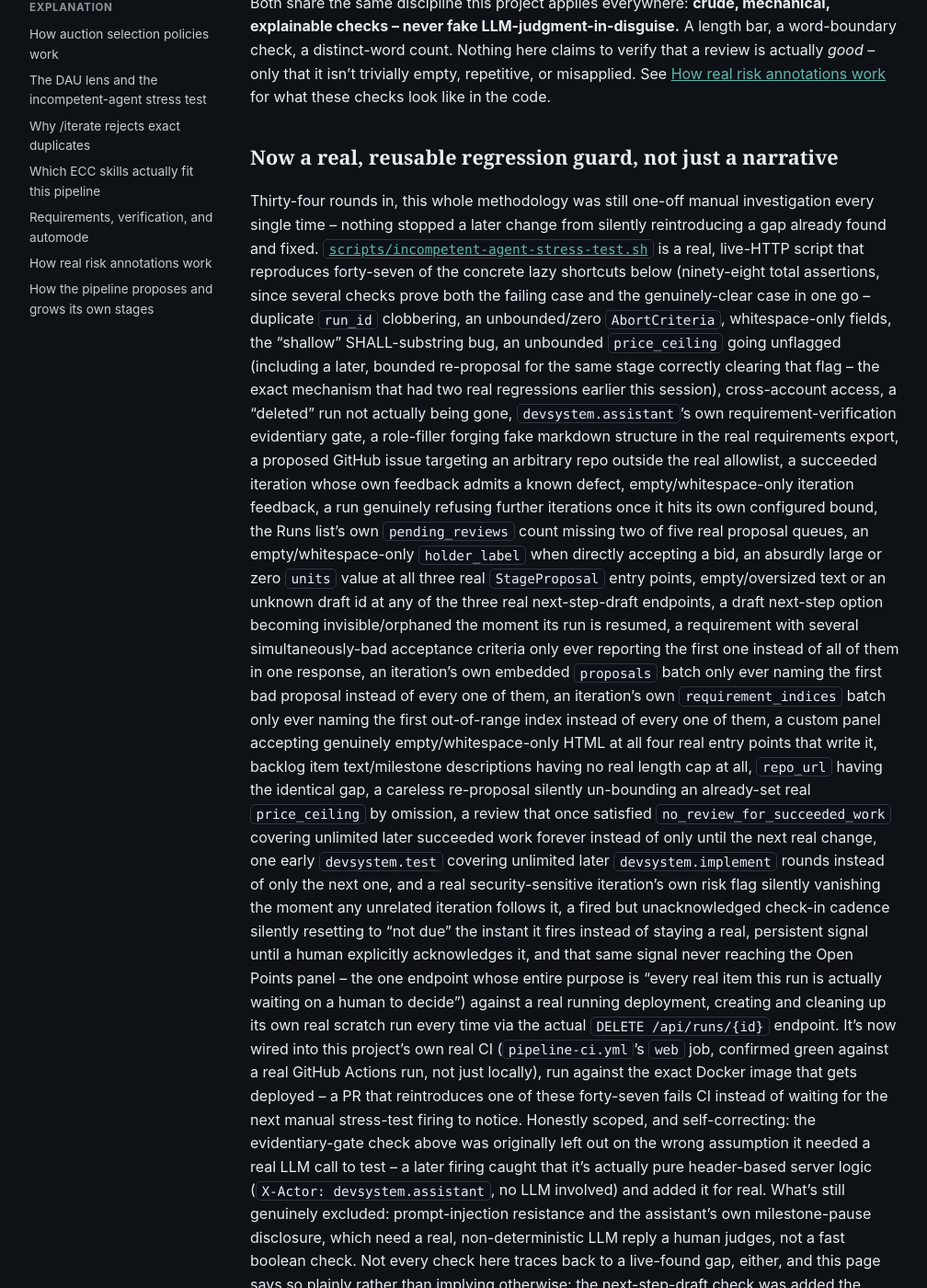
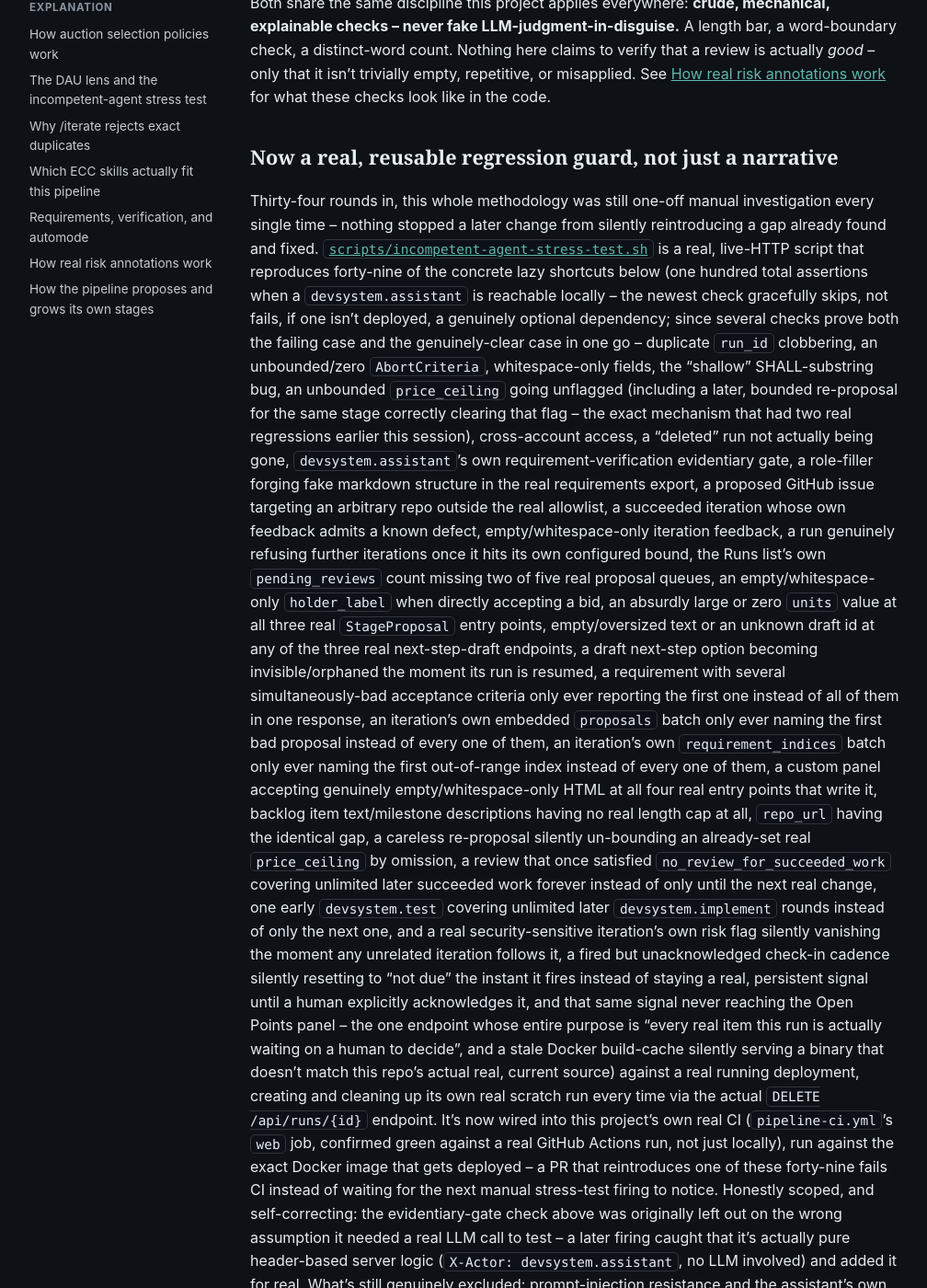
Before and after one commit to scimbe/CADS-devsystem-docs, a Jekyll site: the page built from _explanation/dau-lens-and-stress-testing.md, in a window 1280 px wide and 1400 px high, scrolled down 843 px. Shown: the whole window at 92% size, without its empty margins (82-1090 px from the left). Built offline with Jekyll 4.4.1, drawn with Linux system fonts in a browser that asks for light colours; some of the changed text lies outside the part shown.

Commit message:
explanation: refresh stress-harness counts (47->49 checks, 98->100 assertions) + close the cache-incident thread
Documents the general git-SHA deploy verification for both devsystem-web
and devsystem_assistant (checks [48]/[49]), and the check [1] mutation
test reaching this harness's oldest, most foundational gate.

```diff
--- a/_explanation/dau-lens-and-stress-testing.md
+++ b/_explanation/dau-lens-and-stress-testing.md
@@ -43,8 +43,10 @@ for what these checks look like in the code.
 Thirty-four rounds in, this whole methodology was still one-off manual investigation every single
 time -- nothing stopped a later change from silently reintroducing a gap already found and fixed.
 [`scripts/incompetent-agent-stress-test.sh`](https://github.com/scimbe/CADS-devsystem/blob/main/scripts/incompetent-agent-stress-test.sh)
-is a real, live-HTTP script that reproduces forty-seven of the concrete lazy shortcuts below
-(ninety-eight total assertions, since several checks prove both the failing case and the genuinely-clear
+is a real, live-HTTP script that reproduces forty-nine of the concrete lazy shortcuts below
+(one hundred total assertions when a `devsystem.assistant` is reachable locally -- the newest check
+gracefully skips, not fails, if one isn't deployed, a genuinely optional dependency; since several
+checks prove both the failing case and the genuinely-clear
 case in one go -- duplicate `run_id` clobbering, an unbounded/zero `AbortCriteria`, whitespace-only fields, the
 "shallow" SHALL-substring bug, an unbounded `price_ceiling` going unflagged (including a later,
 bounded re-proposal for the same stage correctly clearing that flag -- the exact mechanism that had
@@ -72,12 +74,13 @@ security-sensitive iteration's own risk flag silently vanishing the moment any u
 follows it, a fired but unacknowledged check-in cadence silently resetting to "not due" the instant
 it fires instead of staying a real, persistent signal until a human explicitly acknowledges it, and
 that same signal never reaching the Open Points panel -- the one endpoint whose entire purpose is
-"every real item this run is actually waiting on a human to decide")
+"every real item this run is actually waiting on a human to decide", and a stale Docker build-cache
+silently serving a binary that doesn't match this repo's actual real, current source)
 against a real running deployment, creating and cleaning up its own real scratch run every
 time via the actual `DELETE /api/runs/{id}` endpoint. It's now wired into this project's own real CI
 (`pipeline-ci.yml`'s `web` job, confirmed green against a real GitHub Actions run, not just
 locally), run against the exact Docker image that gets deployed -- a PR that reintroduces one of
-these forty-seven fails CI instead of waiting for the next manual stress-test firing to notice.
+these forty-nine fails CI instead of waiting for the next manual stress-test firing to notice.
 Honestly scoped, and
 self-correcting: the evidentiary-gate check above was originally left out on the wrong assumption it
 needed a real LLM call to test -- a later firing caught that it's actually pure header-based server
@@ -182,6 +185,21 @@ harness failed on exactly the targeted check while every sibling stayed green, c
 a pre-mutation backup, real fix redeployed, full suite reconfirmed clean. A growing, not one-off,
 list of checks with real, live proof they'd catch their own regression coming back, spanning both
 crates this project's stress harness exercises.
+
+**The Docker-cache-staleness incident that motivated all of the above got a real, general fix, not
+another one-off behavioral patch**: both `devsystem-web` and `devsystem_assistant` -- two genuinely
+separate binaries with two separate real deploy paths -- now bake in their own build-time
+`git rev-parse HEAD` and expose it via a real `GET /version`; each deploy script compares the running
+process's reported SHA against the actual current source immediately after startup and fails loudly
+on any mismatch. Checks `[48]`/`[49]` prove the real, currently-deployed processes report a genuine
+40-hex-character SHA, not the honest `"unknown"` fallback that would mean the wiring silently didn't
+reach them -- `[49]` gracefully skips, not fails, when no assistant is reachable locally, since it's a
+real, optional dependency. And finally, mutation-testing reached all the way back to check `[1]`
+(`create_run`'s own duplicate-`run_id` rejection, this harness's literal first check, foundational
+but never verified this way before): neutering it to the literal "silently clobbers" pre-fix behavior
+failed the hermetic test and the live harness precisely, with every other check unaffected --
+confirming even the oldest, most-trusted gate in this file still has real teeth, not just a plausible
+green checkmark inherited from the day it was written.
 
 The same investigation that produced the harness also found a real gap in this project's own §5
 quality-bar table: it named `check-no-secrets.sh` as a real secrets-scanning gate, but that script
```
